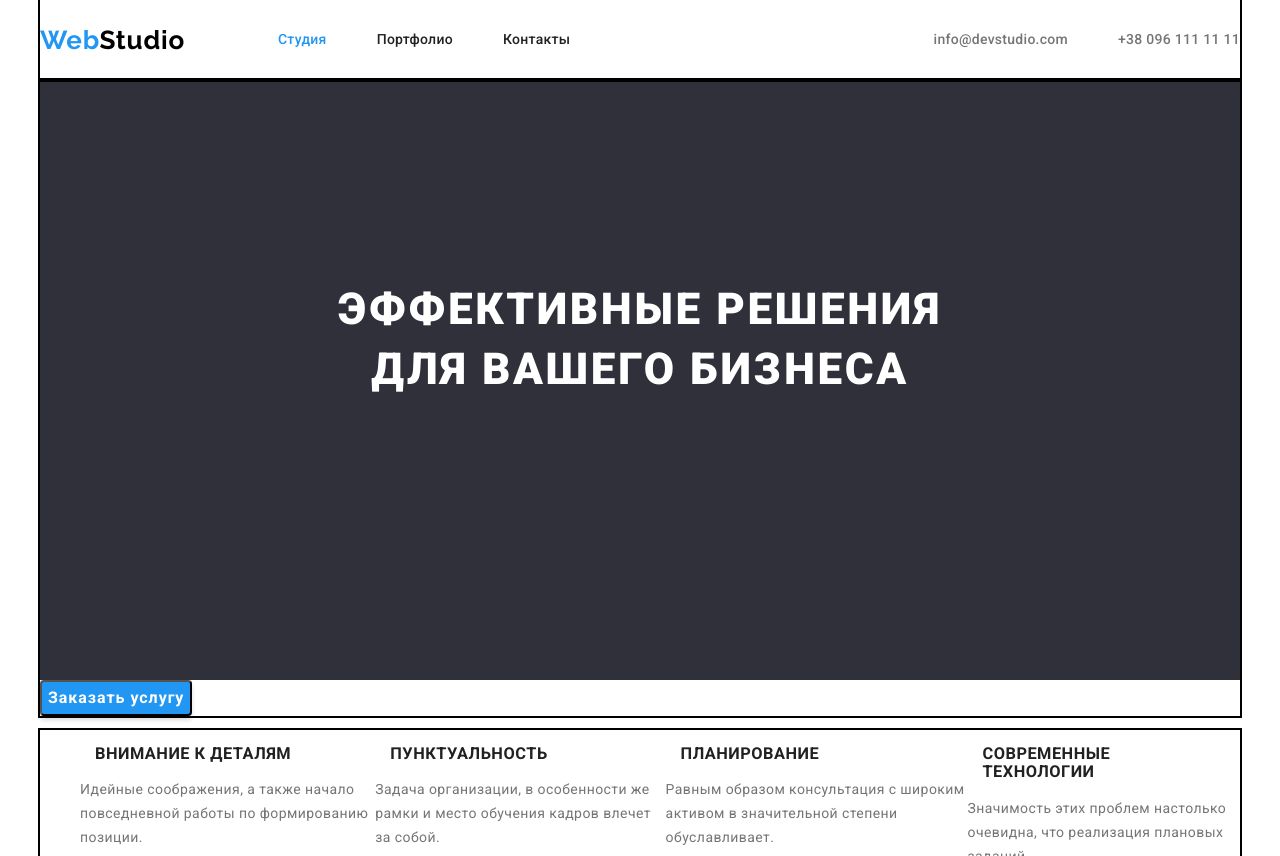
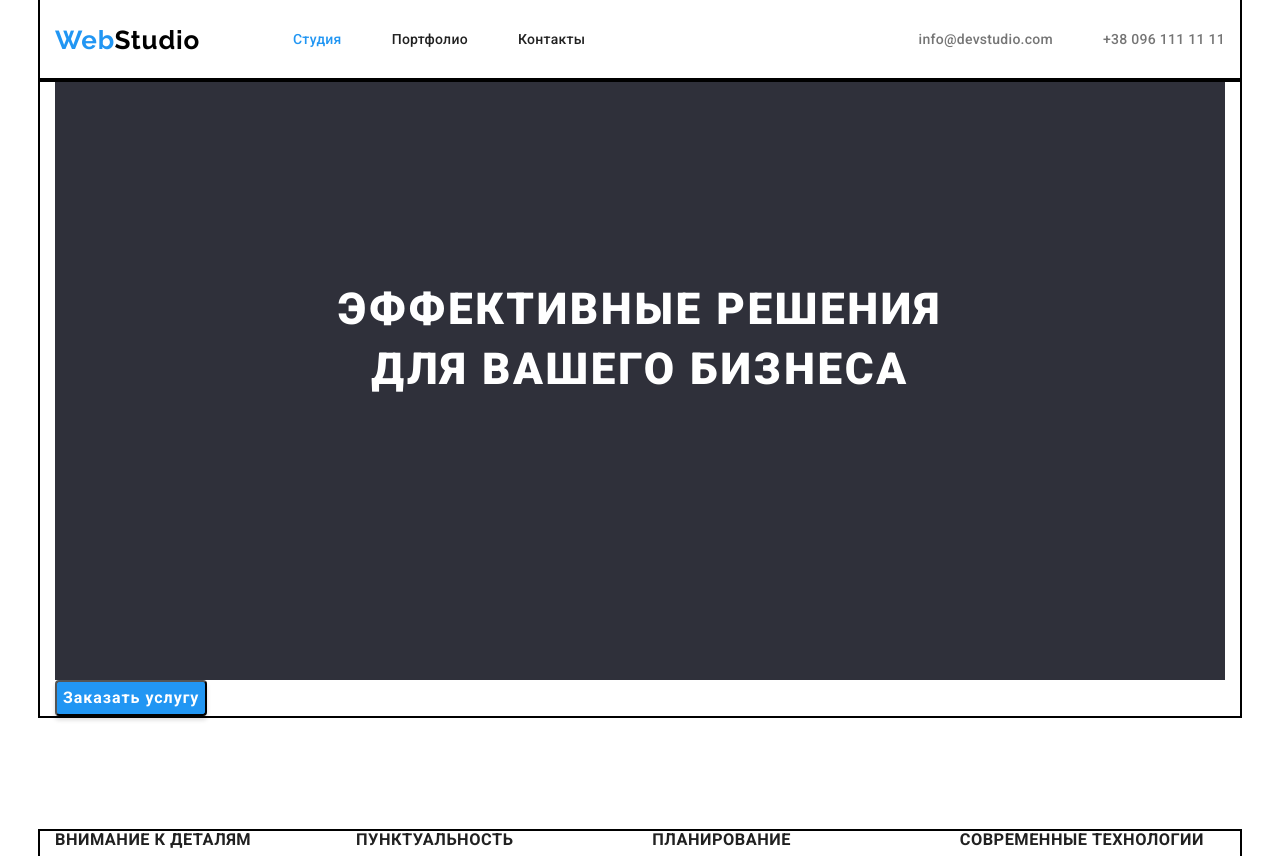
Before and after one commit to Oleh-Orlovskyi/goit-markup-hw-03, a plain HTML site: page index.html in a window 1280 px wide. Shown: the top 856 px of the page. Drawn offline with nearby package versions, Linux system fonts and the light colour scheme.

Commit message:
Переваги

```diff
--- a/css/styles.css
+++ b/css/styles.css
@@ -31,8 +31,8 @@ color: var(--dark-txt-color);
 
 .container {
     width: 1200px;
-    /*padding-left: 15px;
-    padding-right: 15px;*/
+    padding-left: 15px;
+    padding-right: 15px;
     margin-left: auto;
     margin-right: auto;
     outline: 2px solid black;
@@ -77,6 +77,8 @@ img {
     letter-spacing: 0.03em;
     text-decoration: none;
     word-spacing: -0.29em;
+    padding-left: 15px;
+
 
 
 }
@@ -107,13 +109,16 @@ img {
 
 /*очищення правого відступу*/
 .page-nav .item:last-child {
-    margin-right: 0px;
+    margin-right: 0;
 }
 
 /*очищення правого відступу*/
 .header-nav .item-tel:last-child {
-    margin-right: 0px;
+    margin-right: 0;
 }
+
+
+
 .button {
     font-weight: 500;
     font-family: inherit;
@@ -134,6 +139,7 @@ color: var(--white-txt-color);
 .btn-order
 {
 position: centr;
+
 
 
     background-color: var(--blue-bg-color);
@@ -249,10 +255,10 @@ word-spacing: -0.25em;
        color: var(--white-txt-color);
 }
 
-/*.section {
-    padding-top: 94px;
+.section {
+
     padding-bottom: 94px;
-}*/
+}
 
 .hero
 
@@ -279,12 +285,12 @@ word-spacing: -0.25em;
 }
 
 
-/*.our-benefits
+.our-benefits
 {
-    display: flex;
-    flex-wrap: wrap;
-margin: -15px;
-}*/
+    margin-top: 115px;
+    padding-left: 0;
+
+}
 
 
 
@@ -295,10 +301,14 @@ margin: -15px;
     text-transform: uppercase;
     display: flex;
     flex-wrap: wrap;
-    flex-basis: calc((100% - var(--marg-benefits) * var(--item-benefits)) / var(--item-benefits));
-    margin: 15px;
+
+    margin-bottom: 10px;
+
+
 
 }
+
+
 
 .description
 {
@@ -307,6 +317,13 @@ margin: -15px;
     letter-spacing: 0.03em;
    text-transform: none;
    color: var(--gray-txt-color);
+    flex-basis: calc((100% - var(--marg-benefits) * var(--item-benefits)) / var(--item-benefits));
+    margin-right: 30px;
+
+}
+
+.description-last {
+    margin-right: 0;
 }
 
 .our-team, .about
--- a/index.html
+++ b/index.html
@@ -39,7 +39,7 @@
 		<!--Main-->
 		<main>
 			<div class="container">
-				<section class="section">
+				<section>
 					<h1 class="hero">Эффективные решения для вашего бизнеса</h1>
 					<button class="button btn-order" type="button">Заказать услугу</button>
 				</section>
@@ -69,7 +69,9 @@
 						</li>
 						<li>
 							<h3 class="benefits">Современные технологии</h3>
-							<p class="description">Значимость этих проблем настолько очевидна, что реализация плановых заданий.</p>
+							<p class="description description-last">
+								Значимость этих проблем настолько очевидна, что реализация плановых заданий.
+							</p>
 						</li>
 					</ul>
 				</div>
```
